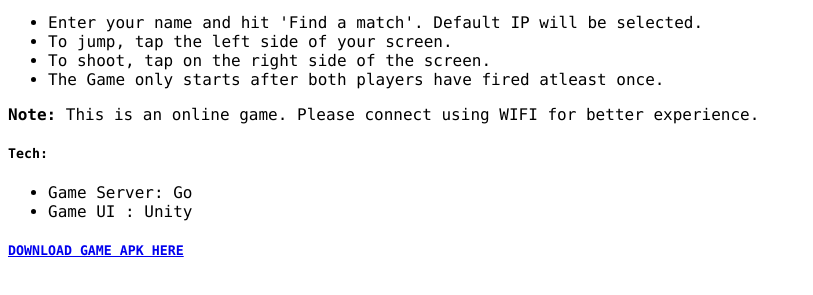
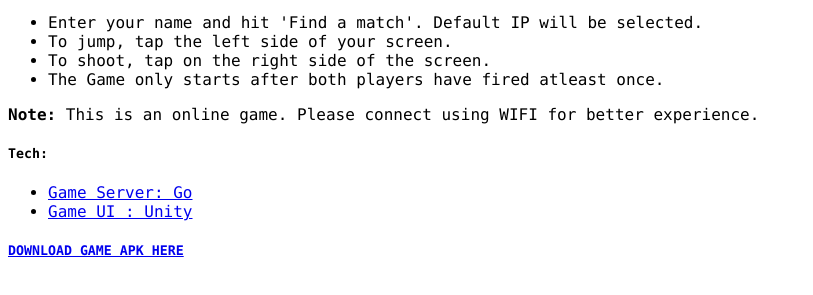
Before and after one commit to aarthikrao/aarthikrao.github.io, a plain HTML site: page jumpAndShoot.html in a window 1280 px wide. Shown: the part 103-398 px from the top of the page, without its empty margins (0-813 px from the left). Drawn offline with Linux system fonts and the light colour scheme.

Commit message:
Added links

```diff
--- a/jumpAndShoot.html
+++ b/jumpAndShoot.html
@@ -25,8 +25,8 @@
 
     <h5>Tech:</h5>
     <ul style="list-style-type:disc;">
-        <li>Game Server: Go</li>
-        <li>Game UI : Unity</li>
+        <li><a href="https://github.com/aarthikrao/jumpAndShoot">Game Server: Go</a></li>
+        <li><a href="https://unity.com/">Game UI : Unity</a></li>
     </ul>
 
     <h5><a href="https://drive.google.com/file/d/1NkqMAo6vdG_-_kpDZ10cSHtNZ6Ognt_w/view?usp=sharing"> DOWNLOAD GAME APK
```
